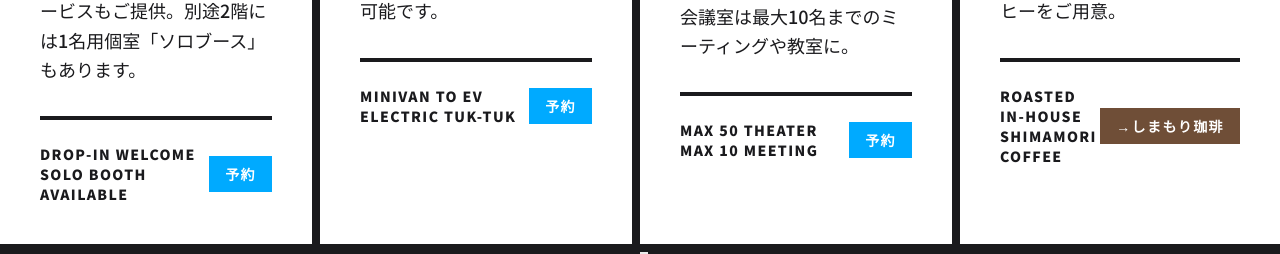
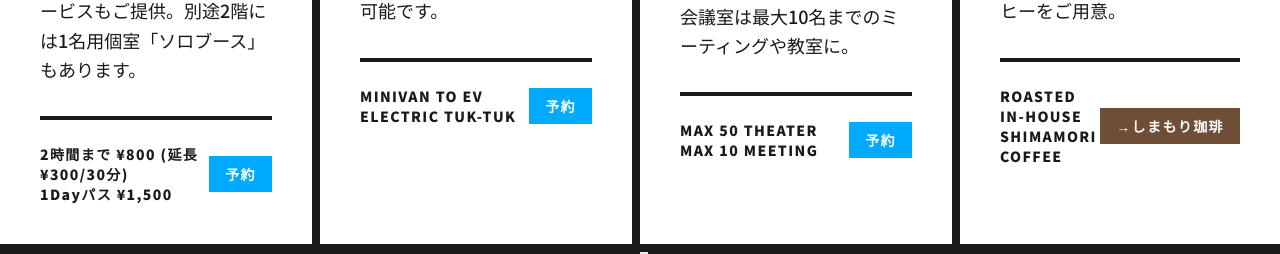
Before and after one commit to yet2come/corssport-site, a website built with Vite: page index.html in a window 1280 px wide. Shown: the part 2467-2721 px from the top of the page. Built offline with nearby package versions, Linux system fonts and the light colour scheme; grey boxes are pictures that could not be loaded.

Commit message:
Update co-working card with pricing info
Co-Authored-By: Claude Opus 4.6 <noreply@anthropic.com>

```diff
--- a/index.html
+++ b/index.html
@@ -249,8 +249,8 @@
             <p class="mb-6 md:mb-8 text-base md:text-lg leading-relaxed font-medium">全席電源・高速Wi-Fi完備。名刺・ハガキサイズから最大A1サイズまで各種出力サービスもご提供。別途2階には1名用個室「ソロブース」もあります。</p>
             <div class="pt-5 md:pt-6 border-t-4 border-basalt-black group-hover:border-white font-black text-sm tracking-widest flex items-center justify-between">
               <div>
-                <p>DROP-IN WELCOME</p>
-                <p>SOLO BOOTH AVAILABLE</p>
+                <p>2時間まで ¥800 (延長 ¥300/30分)</p>
+                <p>1Dayパス ¥1,500</p>
               </div>
               <a href="book.html" class="shrink-0 px-4 py-2 bg-seaweed-green text-white text-sm font-black tracking-widest hover:opacity-80 transition-opacity">予約</a>
             </div>
```
